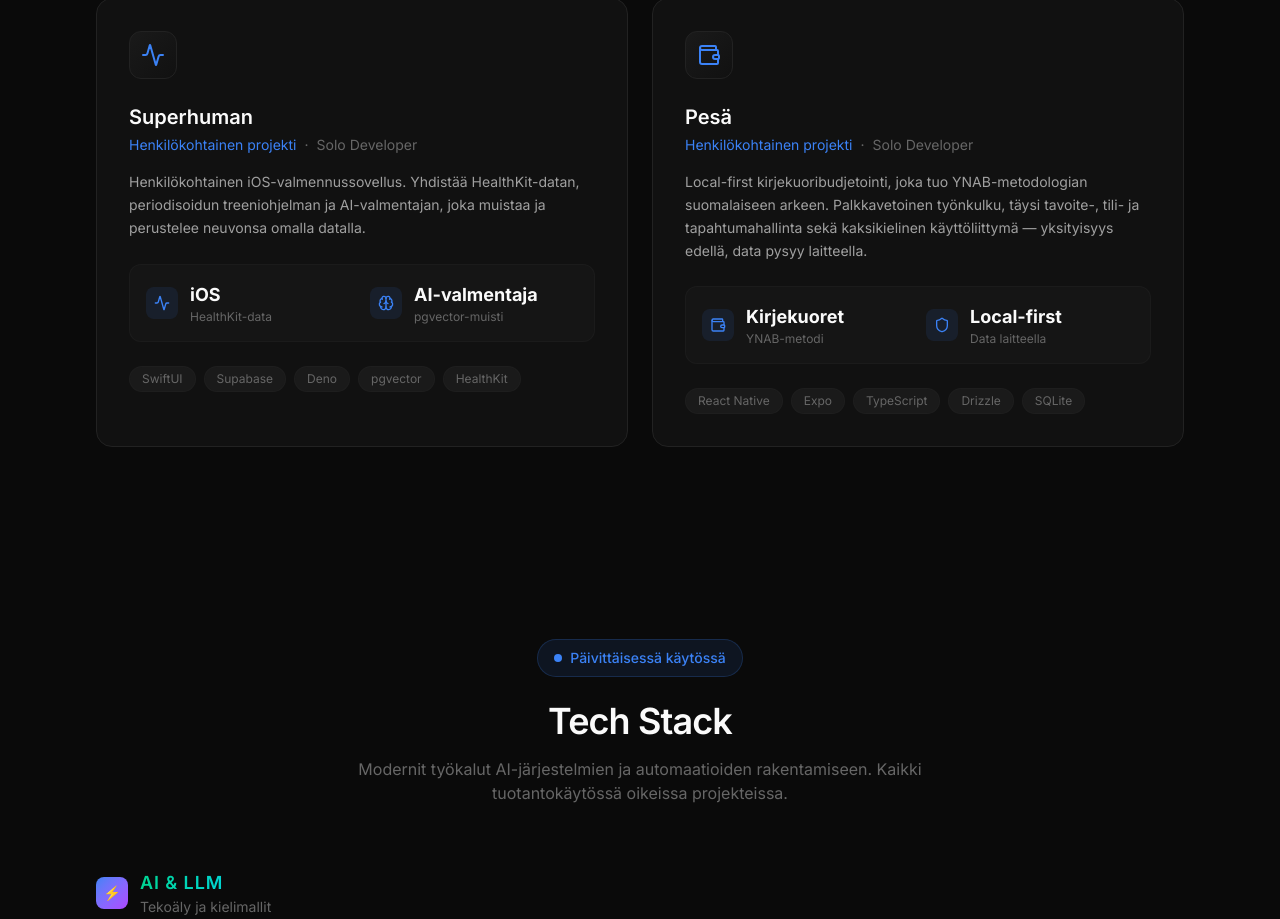
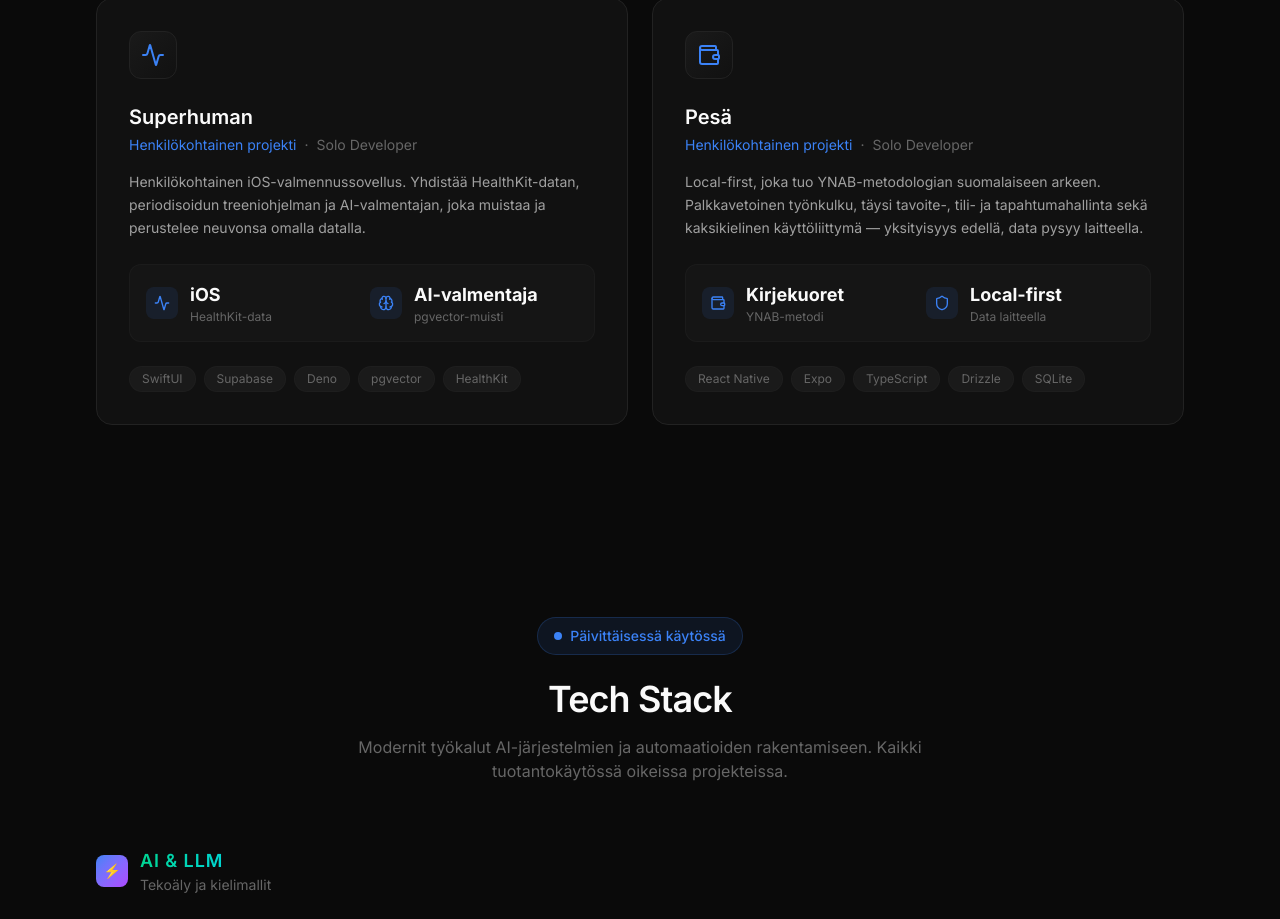
Before and after one commit to slemppa/Personal-portfolio, a React (Vite) app: page / in a window 1280 px wide. Shown: the part 1468-2387 px from the top of the page. Built offline with nearby package versions, Linux system fonts and the light colour scheme.

Commit message:
vault backup: 2026-06-05 07:43:09

```diff
--- a/src/components/Cases.tsx
+++ b/src/components/Cases.tsx
@@ -45,7 +45,7 @@
     title: 'Pesä',
     client: 'Henkilökohtainen projekti',
     role: 'Solo Developer',
-    description: 'Local-first kirjekuoribudjetointi, joka tuo YNAB-metodologian suomalaiseen arkeen. Palkkavetoinen työnkulku, täysi tavoite-, tili- ja tapahtumahallinta sekä kaksikielinen käyttöliittymä — yksityisyys edellä, data pysyy laitteella.',
+    description: 'Local-first, joka tuo YNAB-metodologian suomalaiseen arkeen. Palkkavetoinen työnkulku, täysi tavoite-, tili- ja tapahtumahallinta sekä kaksikielinen käyttöliittymä — yksityisyys edellä, data pysyy laitteella.',
     results: [
       { icon: Wallet, value: 'Kirjekuoret', label: 'YNAB-metodi' },
       { icon: Shield, value: 'Local-first', label: 'Data laitteella' }
@@ -70,11 +70,10 @@
         {cases.map((item) => (
           <article
             key={item.title}
-            className={`group relative bg-bg-secondary border rounded-2xl p-8 hover:-translate-y-1 transition-all duration-300 ${
-              item.featured
+            className={`group relative bg-bg-secondary border rounded-2xl p-8 hover:-translate-y-1 transition-all duration-300 ${item.featured
                 ? 'border-accent/30 hover:border-accent/60 hover:shadow-xl hover:shadow-accent/10'
                 : 'border-border hover:border-border-hover'
-            }`}
+              }`}
           >
             {item.featured && (
               <div className="absolute -top-3 right-6 px-3 py-1 bg-gradient-to-r from-accent to-purple-500 rounded-full text-xs font-medium text-white">
```
